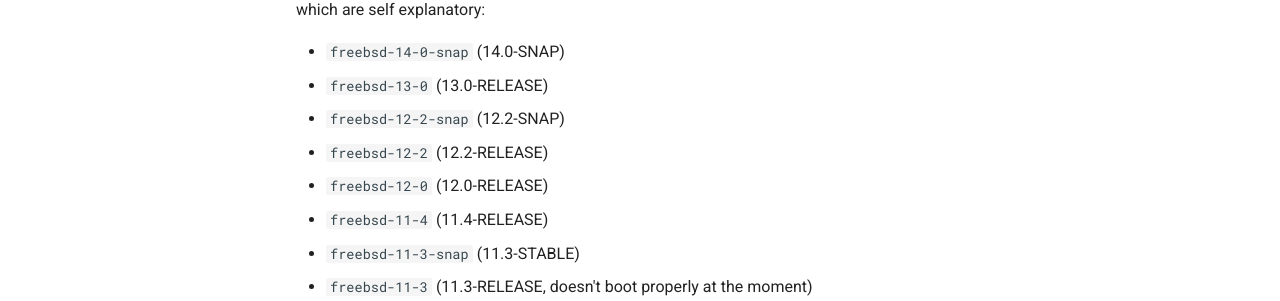
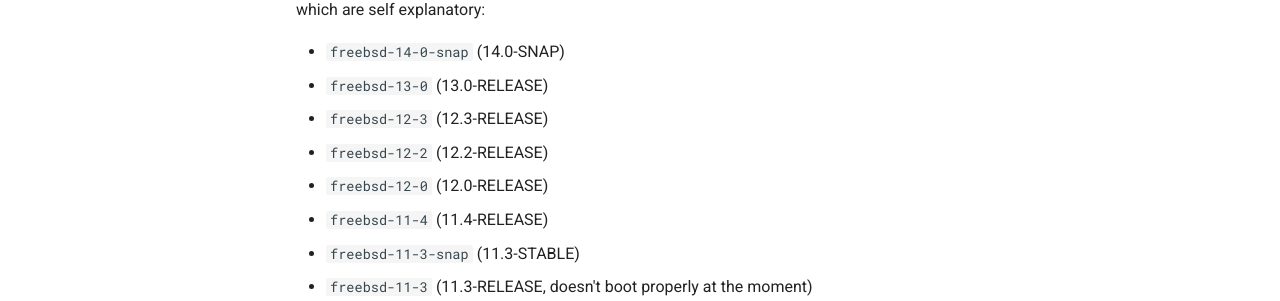
Before and after one commit to cirruslabs/cirrus-ci-docs, an MkDocs documentation site: the page built from docs/guide/FreeBSD.md, in a window 1280 px wide and 1286 px high. Shown: the part 774-1075 px from the top of the window. Built offline with MkDocs 1.6.1 and Material for MkDocs 9.7.7, drawn with Linux system fonts in a browser that asks for light colours; comment, search, counter and statistics services are not loaded.

Commit message:
FreeBSD 12.3

```diff
--- a/docs/guide/FreeBSD.md
+++ b/docs/guide/FreeBSD.md
@@ -29,7 +29,7 @@ Any of the official FreeBSD VMs on Google Cloud Platform are supported. Here are
 
 * `freebsd-14-0-snap` (14.0-SNAP)
 * `freebsd-13-0`      (13.0-RELEASE)
-* `freebsd-12-2-snap` (12.2-SNAP)
+* `freebsd-12-3`      (12.3-RELEASE)
 * `freebsd-12-2`      (12.2-RELEASE)
 * `freebsd-12-0`      (12.0-RELEASE)
 * `freebsd-11-4`      (11.4-RELEASE)
```
